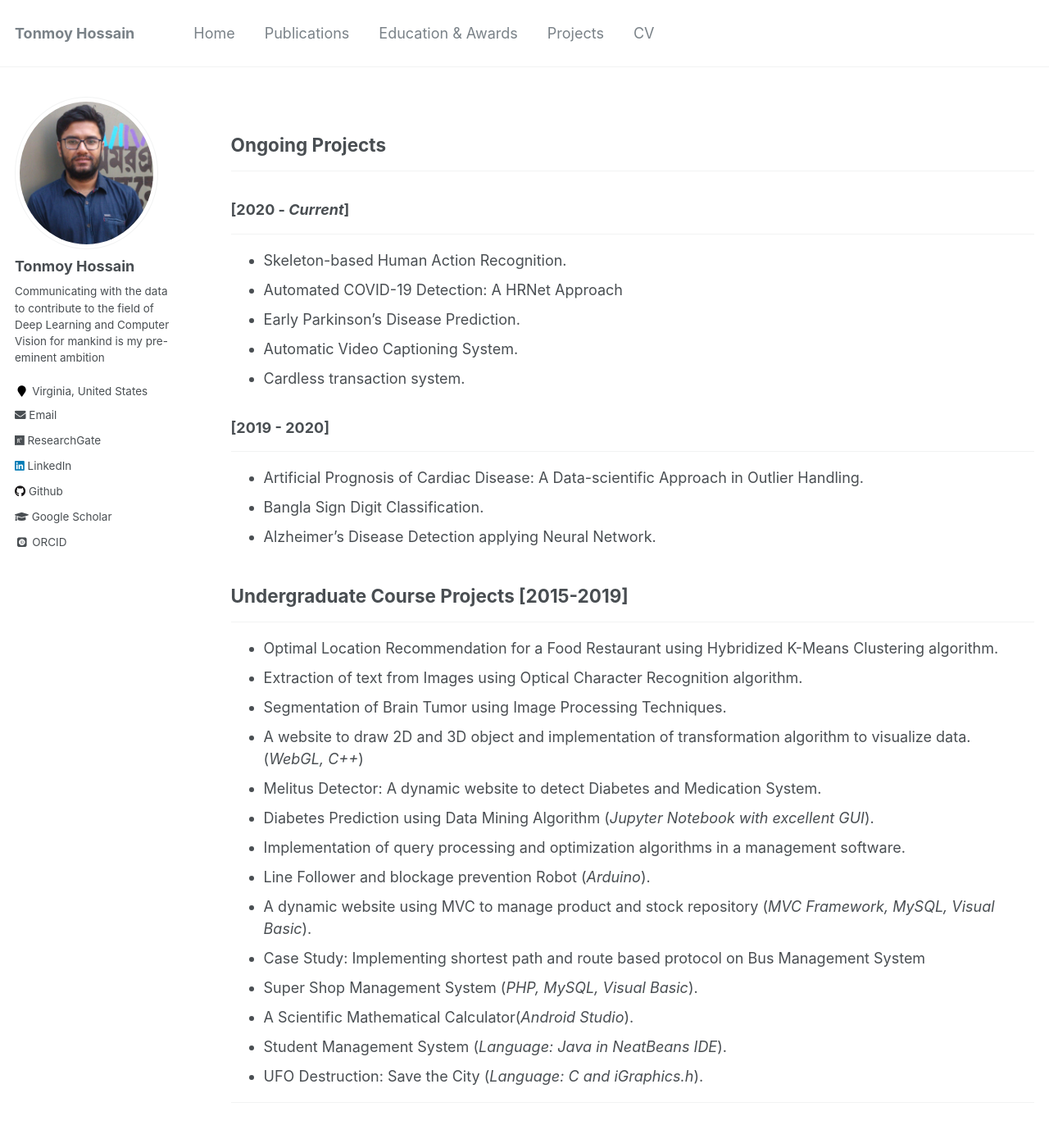
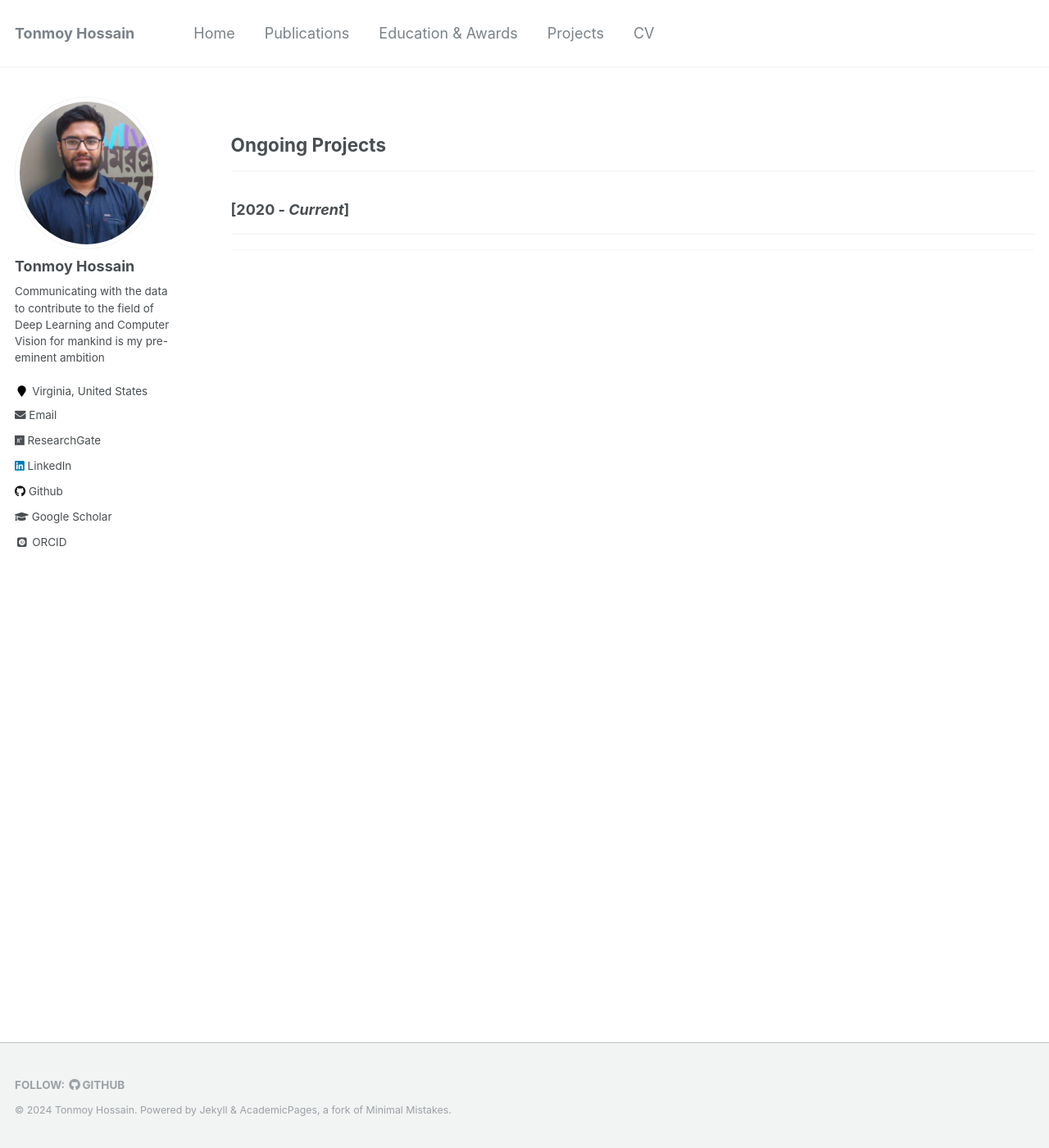
Before and after one commit to nusratdeeptee/nusratdeeptee.github.io, a Jekyll site: the page built from _pages/projects.md, in a window 1280 px wide and 1400 px high. Shown: the whole window at 82% size. Built offline with Jekyll 4.4.1, drawn with Linux system fonts in a browser that asks for light colours; some web fonts are replaced.

Commit message:
Update projects.md

```diff
--- a/_pages/projects.md
+++ b/_pages/projects.md
@@ -10,34 +10,6 @@ author_profile: true
 
 ### [2020 - *Current*]
 -----------
-* Skeleton-based Human Action Recognition.
-* Automated COVID-19 Detection: A HRNet Approach
-* Early Parkinson's Disease Prediction.
-* Automatic Video Captioning System.
-* Cardless transaction system.
 
 
-### [2019 - 2020]
------------
-* Artificial Prognosis of Cardiac Disease: A Data-scientific Approach in Outlier Handling.
-* Bangla Sign Digit Classification.
-* Alzheimer's Disease Detection applying Neural Network.
-
-## Undergraduate Course Projects [2015-2019]
-----------------
-* Optimal Location Recommendation for a Food Restaurant using Hybridized K-Means Clustering algorithm.
-* Extraction of text from Images using Optical Character Recognition algorithm.
-* Segmentation of Brain Tumor using Image Processing Techniques.
-* A website to draw 2D and 3D object and implementation of transformation algorithm to visualize data. (*WebGL, C++*)
-* Melitus Detector: A dynamic website to detect Diabetes and Medication System.
-* Diabetes Prediction using Data Mining Algorithm (*Jupyter Notebook with excellent GUI*).
-* Implementation of query processing and optimization algorithms in a management software.
-* Line Follower and blockage prevention Robot (*Arduino*).
-* A dynamic website using MVC to manage product and stock repository (*MVC Framework, MySQL, Visual Basic*).
-* Case Study: Implementing shortest path and route based protocol on Bus Management System
-* Super Shop Management System (*PHP, MySQL, Visual Basic*).
-* A Scientific Mathematical Calculator(*Android Studio*).
-* Student Management System (*Language: Java in NeatBeans IDE*).
-* UFO Destruction: Save the City (*Language: C and iGraphics.h*).
-
 __________________________________________________
```
